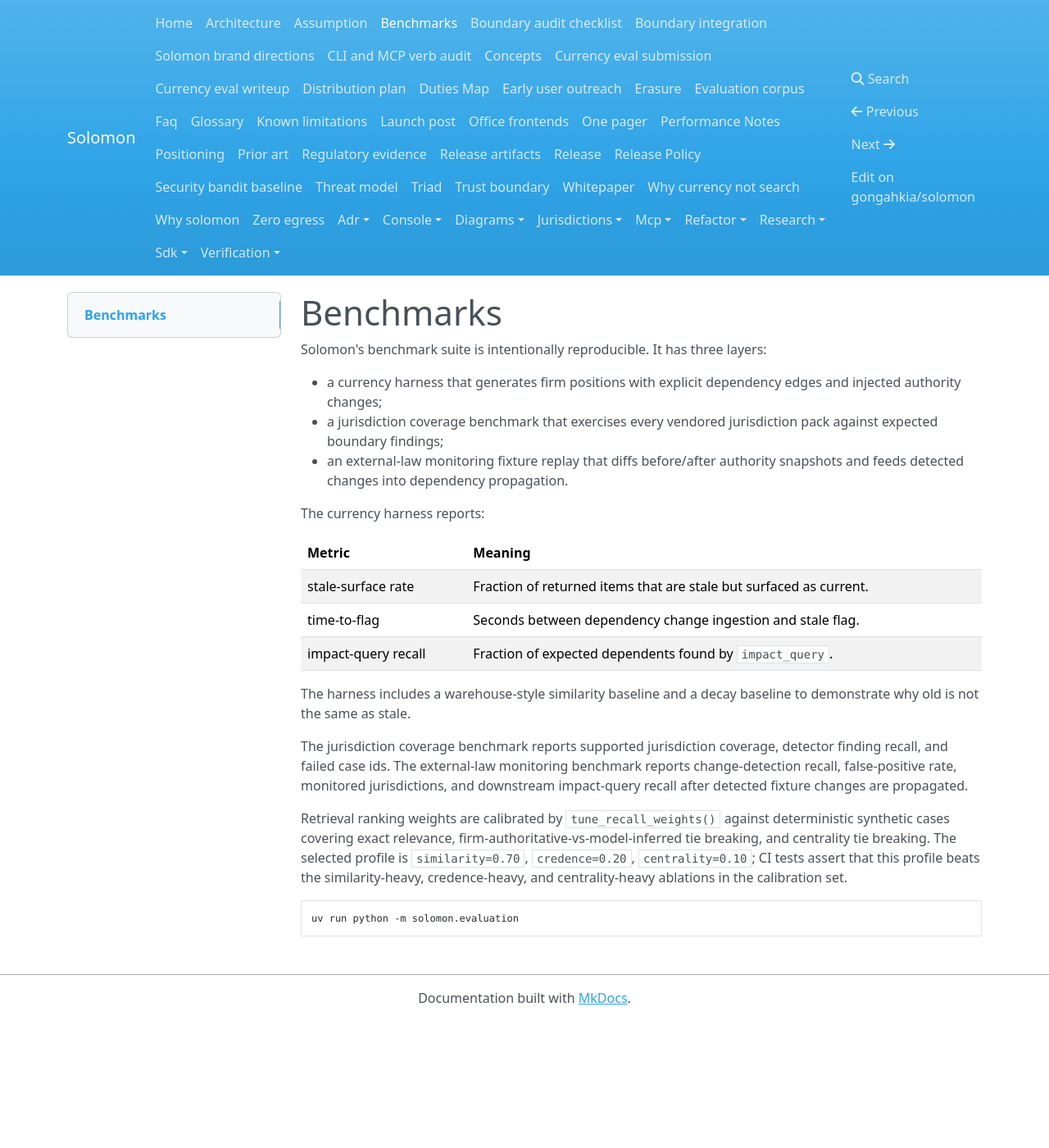
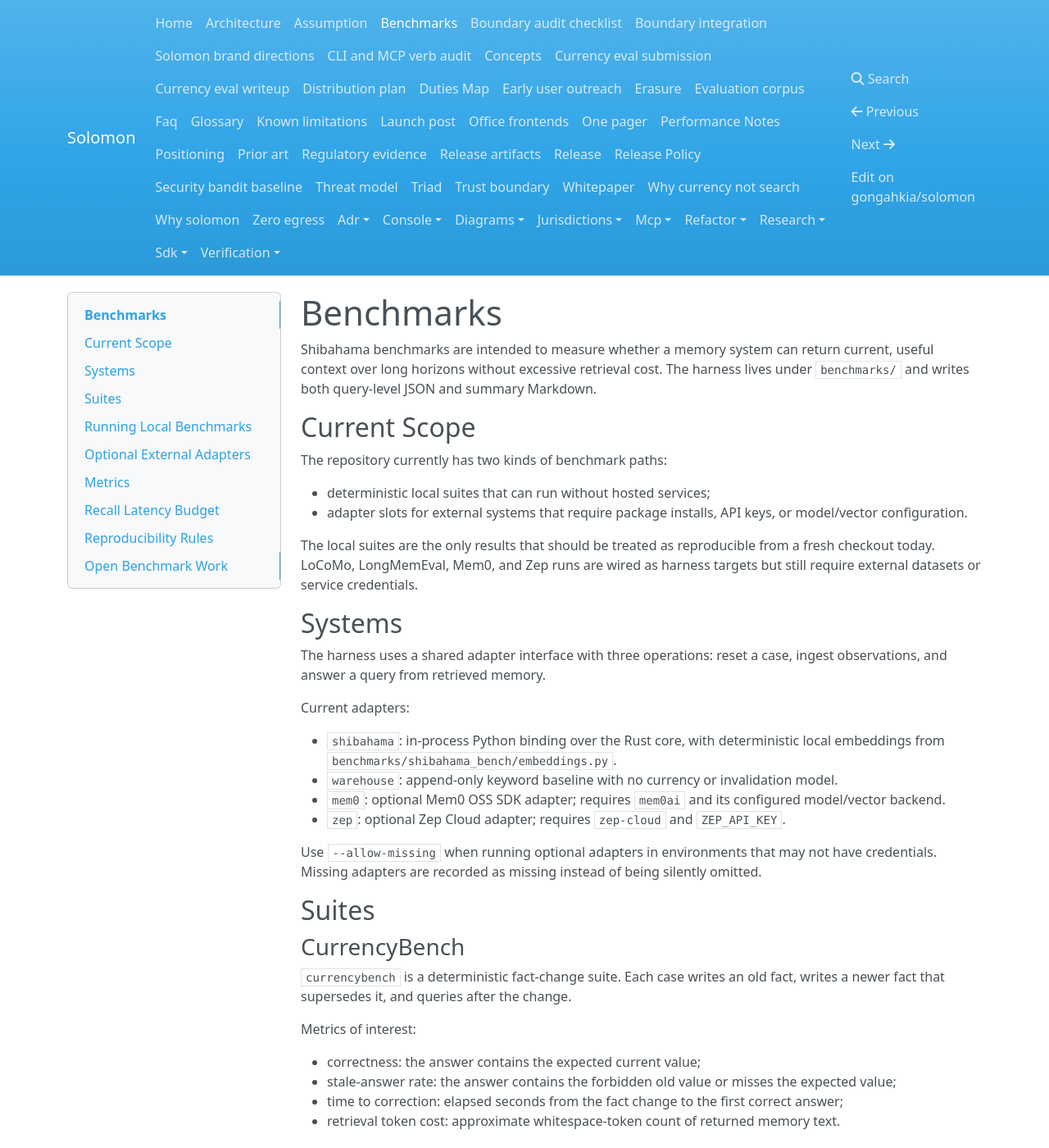
Before and after one commit to gongahkia/solomon, an MkDocs documentation site: the page built from docs/benchmarks.md, in a window 1280 px wide and 1400 px high. Shown: the whole window at 82% size. Built offline with MkDocs 1.6.1, drawn with Linux system fonts in a browser that asks for light colours; nearby versions of some CDN libraries; some of the changed text lies outside the part shown.

Commit message:
docs: document benchmark methodology
(cherry picked from commit 9ee738bd7425c1e78d2df96afe709ca28b174722)
(cherry picked from commit fa1d53edbaf70ce6940a052ffd04731739ca3178)

````diff
--- a/docs/benchmarks.md
+++ b/docs/benchmarks.md
@@ -1,36 +1,230 @@
-<!-- SPDX-License-Identifier: Apache-2.0 -->
-
 # Benchmarks
 
-Solomon's benchmark suite is intentionally reproducible. It has three layers:
+Shibahama benchmarks are intended to measure whether a memory system can return
+current, useful context over long horizons without excessive retrieval cost.
+The harness lives under `benchmarks/` and writes both query-level JSON and
+summary Markdown.
 
-- a currency harness that generates firm positions with explicit dependency edges and injected authority
-  changes;
-- a jurisdiction coverage benchmark that exercises every vendored jurisdiction pack against expected boundary
-  findings;
-- an external-law monitoring fixture replay that diffs before/after authority snapshots and feeds detected
-  changes into dependency propagation.
+## Current Scope
 
-The currency harness reports:
+The repository currently has two kinds of benchmark paths:
 
-| Metric | Meaning |
-|---|---|
-| stale-surface rate | Fraction of returned items that are stale but surfaced as current. |
-| time-to-flag | Seconds between dependency change ingestion and stale flag. |
-| impact-query recall | Fraction of expected dependents found by `impact_query`. |
+- deterministic local suites that can run without hosted services;
+- adapter slots for external systems that require package installs, API keys, or
+  model/vector configuration.
 
-The harness includes a warehouse-style similarity baseline and a decay baseline to demonstrate why old is
-not the same as stale.
+The local suites are the only results that should be treated as reproducible
+from a fresh checkout today. LoCoMo, LongMemEval, Mem0, and Zep runs are wired
+as harness targets but still require external datasets or service credentials.
 
-The jurisdiction coverage benchmark reports supported jurisdiction coverage, detector finding recall, and
-failed case ids. The external-law monitoring benchmark reports change-detection recall, false-positive rate,
-monitored jurisdictions, and downstream impact-query recall after detected fixture changes are propagated.
+## Systems
 
-Retrieval ranking weights are calibrated by `tune_recall_weights()` against deterministic synthetic cases
-covering exact relevance, firm-authoritative-vs-model-inferred tie breaking, and centrality tie breaking.
-The selected profile is `similarity=0.70`, `credence=0.20`, `centrality=0.10`; CI tests assert that this
-profile beats the similarity-heavy, credence-heavy, and centrality-heavy ablations in the calibration set.
+The harness uses a shared adapter interface with three operations: reset a case,
+ingest observations, and answer a query from retrieved memory.
 
-```bash
-uv run python -m solomon.evaluation
+Current adapters:
+
+- `shibahama`: in-process Python binding over the Rust core, with deterministic
+  local embeddings from `benchmarks/shibahama_bench/embeddings.py`.
+- `warehouse`: append-only keyword baseline with no currency or invalidation
+  model.
+- `mem0`: optional Mem0 OSS SDK adapter; requires `mem0ai` and its configured
+  model/vector backend.
+- `zep`: optional Zep Cloud adapter; requires `zep-cloud` and `ZEP_API_KEY`.
+
+Use `--allow-missing` when running optional adapters in environments that may
+not have credentials. Missing adapters are recorded as missing instead of being
+silently omitted.
+
+## Suites
+
+### CurrencyBench
+
+`currencybench` is a deterministic fact-change suite. Each case writes an old
+fact, writes a newer fact that supersedes it, and queries after the change.
+
+Metrics of interest:
+
+- correctness: the answer contains the expected current value;
+- stale-answer rate: the answer contains the forbidden old value or misses the
+  expected value;
+- time to correction: elapsed seconds from the fact change to the first correct
+  answer;
+- retrieval token cost: approximate whitespace-token count of returned memory
+  text.
+
+The current local smoke result is checked in at:
+
+- `benchmarks/results/currencybench-local.json`
+- `benchmarks/results/currencybench-local.md`
+
+The checked-in summary is:
+
+| Suite | System | Queries | Accuracy | Stale Answer Rate | Mean Token Cost |
+| --- | --- | ---: | ---: | ---: | ---: |
+| currencybench | shibahama | 4 | 1.000 | 0.000 | 5.750 |
+| currencybench | warehouse | 4 | 0.000 | 1.000 | 11.500 |
+
+### Coding-Agent Memory Task
+
+`coding-agent` is a compact long-horizon coding-agent benchmark. It includes
+project decisions, rejected approaches, and file moves.
+
+The checked-in result files are:
+
+- `benchmarks/results/coding-agent-local.json`
+- `benchmarks/results/coding-agent-local.md`
+
+As of the current artifact, both Shibahama and the warehouse baseline score
+`0.000` accuracy with `1.000` stale-answer rate on this benchmark. Treat that as
+an open benchmark gap, not as a headline win. The separate
+`examples/coding-agent/` demo covers the intended scenario behavior, but the
+benchmark artifact should not be represented as passing until the harness result
+does.
+
+### LoCoMo And LongMemEval
+
+`locomo` and `longmemeval` are JSONL loaders for exported datasets with this
+shape:
+
+```json
+{"name":"case-name","observations":[{"content":"...","valid_from_unix":0}],"queries":[{"prompt":"...","expected":"...","forbidden":null,"now_unix":0}]}
 ```
+
+They are not bundled datasets. To run either suite, provide a dataset export
+with `--dataset`.
+
+## Running Local Benchmarks
+
+Build the Python binding first:
+
+```sh
+python -m venv .venv
+. .venv/bin/activate
+python -m pip install --upgrade pip maturin
+(
+  cd bindings/python
+  python -m maturin develop
+)
+```
+
+Run the current local CurrencyBench comparison:
+
+```sh
+python benchmarks/run.py \
+  --suite currencybench \
+  --systems shibahama,warehouse \
+  --output benchmarks/results/currencybench-local.json \
+  --markdown benchmarks/results/currencybench-local.md
+```
+
+Run the coding-agent benchmark:
+
+```sh
+python benchmarks/run.py \
+  --suite coding-agent \
+  --systems shibahama,warehouse \
+  --output benchmarks/results/coding-agent-local.json \
+  --markdown benchmarks/results/coding-agent-local.md
+```
+
+Run a JSONL dataset export:
+
+```sh
+python benchmarks/run.py \
+  --suite locomo \
+  --dataset path/to/locomo-export.jsonl \
+  --systems shibahama,warehouse \
+  --output benchmarks/results/locomo-local.json \
+  --markdown benchmarks/results/locomo-local.md
+```
+
+Swap `--suite longmemeval` for a LongMemEval-shaped JSONL export.
+
+## Optional External Adapters
+
+Mem0 requires the `mem0ai` package and whatever model/vector backend config the
+SDK needs in the local environment:
+
+```sh
+python benchmarks/run.py \
+  --suite currencybench \
+  --systems shibahama,warehouse,mem0 \
+  --allow-missing
+```
+
+Zep requires the `zep-cloud` package and `ZEP_API_KEY`:
+
+```sh
+ZEP_API_KEY=... python benchmarks/run.py \
+  --suite currencybench \
+  --systems shibahama,warehouse,zep \
+  --allow-missing
+```
+
+Do not claim "all systems" results unless the generated JSON shows each adapter
+with `"status": "ok"`.
+
+## Metrics
+
+Each query result records:
+
+- `correct`: true when expected text appears and forbidden stale text does not;
+- `stale_answer`: true when forbidden stale text appears or the expected text is
+  absent;
+- `latency_ms`: wall-clock query latency inside the harness;
+- `retrieval_token_cost`: whitespace-token count of returned memory text;
+- `time_to_correction_seconds`: query time minus fact-change time when the
+  answer is correct after a change.
+
+Summary rows group results by suite and system. They report accuracy,
+stale-answer rate, mean token cost, mean correction lag, p50 latency, p95
+latency, and adapter status.
+
+## Recall Latency Budget
+
+The recall latency budget is separate from cross-system benchmark comparisons.
+It measures embedded Shibahama recall through the Python binding with a
+temporary local store and deterministic embeddings.
+
+Run:
+
+```sh
+python benchmarks/recall-latency.py --check-budget
+```
+
+Default parameters:
+
+- 1,000 memories;
+- 200 measured queries after 20 warmup queries;
+- 16-dimensional deterministic embeddings;
+- top-k 5;
+- p50 budget <= 25 ms;
+- p95 budget <= 75 ms.
+
+Use `--output path/to/result.json` to preserve the measured latency report.
+
+## Reproducibility Rules
+
+When adding or updating benchmark results:
+
+- commit the exact generated JSON and Markdown summary together;
+- include the command, suite, systems, top-k, seed, and dataset path in the JSON
+  config;
+- keep generated local smoke results separate from hosted-service results;
+- use `--allow-missing` only when a partial run is acceptable and the missing
+  adapter rows are part of the output;
+- do not reuse placeholder labels for ablations unless the harness actually
+  toggles significance, reconstruction, or graph behavior.
+
+## Open Benchmark Work
+
+The TODO list still tracks benchmark work that is not complete:
+
+- run LoCoMo through all systems after a dataset export and external service
+  config are available;
+- run LongMemEval through all systems after a dataset export and external
+  service config are available;
+- implement real significance, reconstruction, and graph ablations;
+- run Mem0 and Zep with real credentials/config for CurrencyBench;
+- release a reproducible CurrencyBench dataset or generator.
````
Also changed, not shown: TODO.md (+1 -1 lines), docs/README.md (+1 -0 lines).
